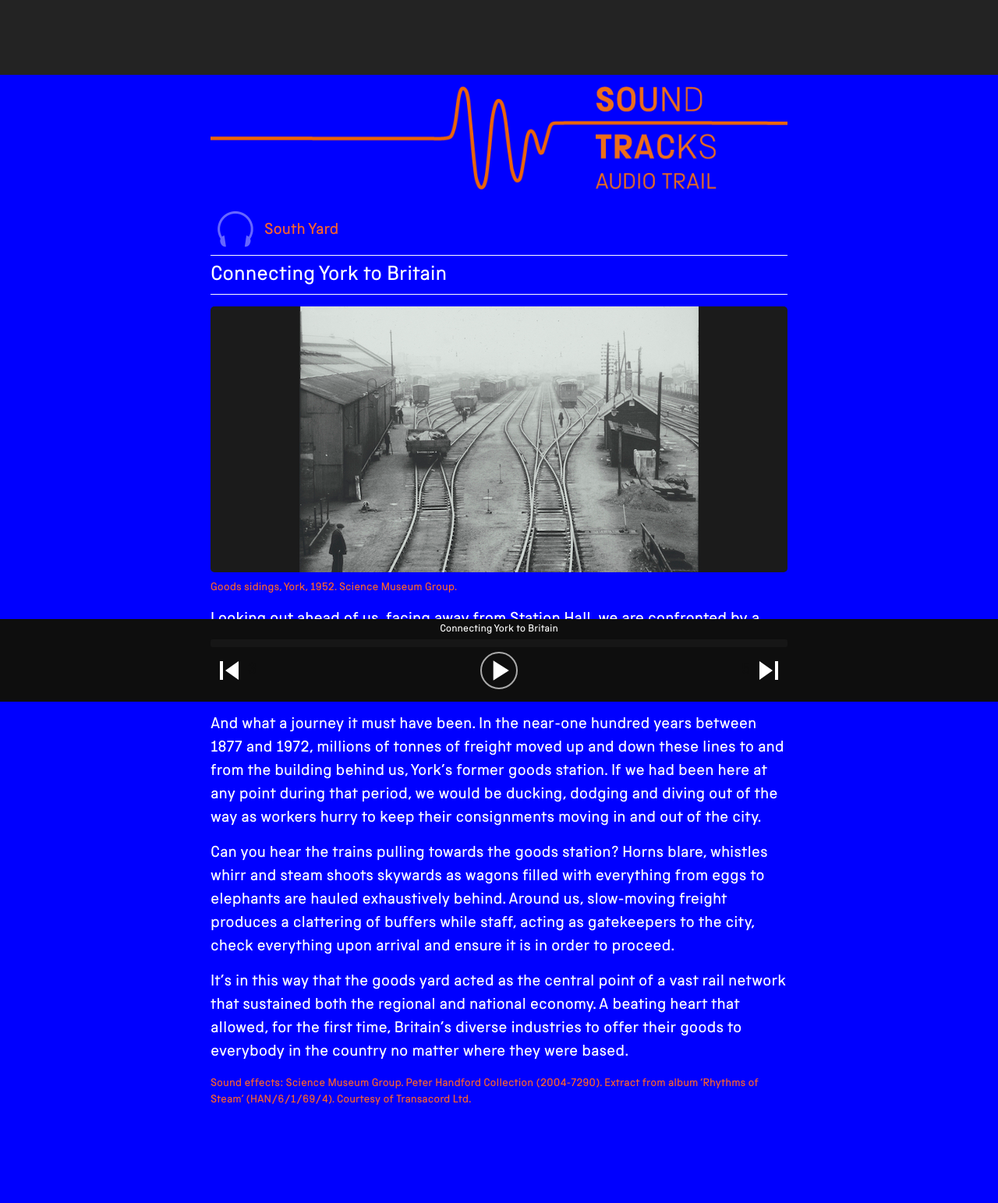
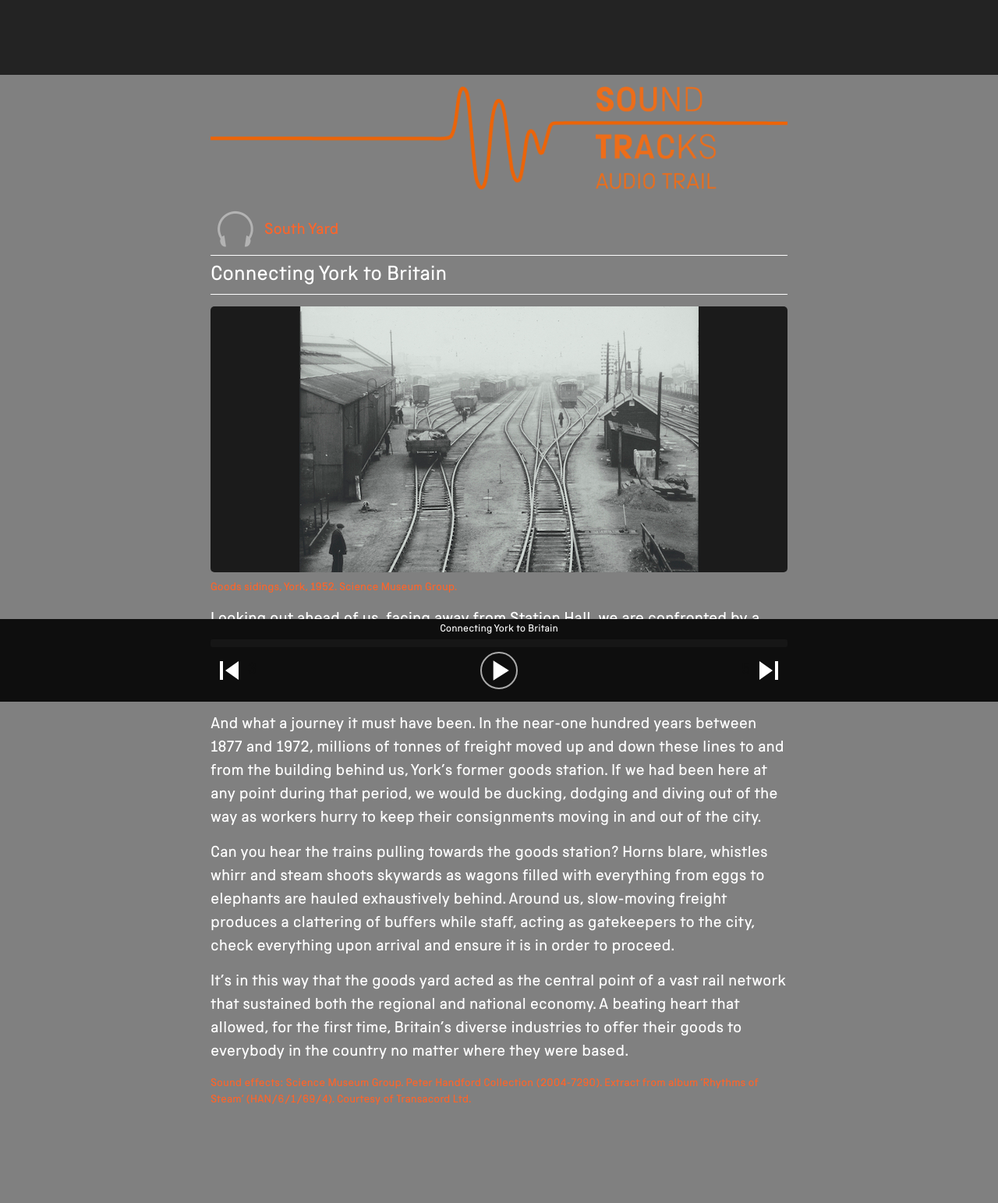
Before and after one commit to AmitsegallNM/Tutorials, a Jekyll site: the page built from stops/4.md, in a window 1280 px wide. Shown: the whole page at 78% size. Built offline with Jekyll 4.4.1, drawn with Linux system fonts in a browser that asks for light colours.

Commit message:
backcolour update

```diff
--- a/assets/css/main.scss
+++ b/assets/css/main.scss
@@ -20,7 +20,7 @@ $spacing-unit:     30px;
 
 $text-color:       	#FFFFFF; //main body text colour
 $background-hr:		#FFFFFF;
-$background-color: 	blue;
+$background-color: 	grey;
 $background-darker: #1B1B1B;
 $brand-color:	   	#232323;
 $anchor-hover-color:	lighten($brand-color, 30%);
```
Also changed, not shown: 1 other file.
